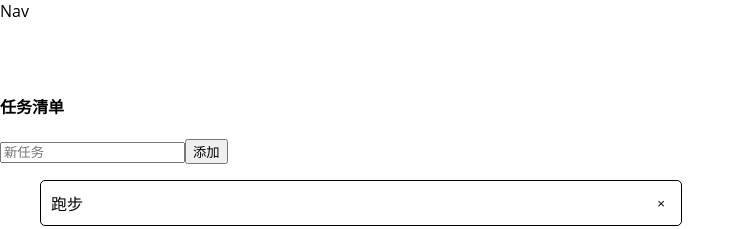
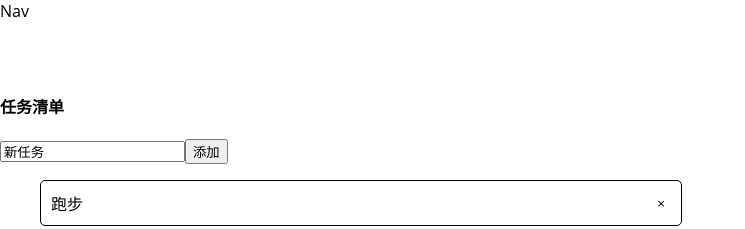
Before and after one commit to xuwenyihust/everyday-action, a React (Create React App) app: page / in a window 1280 px wide. Shown: the top 229 px of the page, without its empty margins (0-745 px from the left). Built offline with nearby package versions, Linux system fonts and the light colour scheme.

Commit message:
Avoid using ref.

```diff
--- /dev/null
+++ b/src/components/TodoItem/TodoHeader/TodoHeader.js
@@ -0,0 +1,10 @@
+import React from 'react';
+import './TodoHeader.css';
+
+const todoHeader = (props) => (
+    <div>
+        <input ref="itemName" placeholder="新任务"></input>
+    </div>
+);
+
+export default todoHeader;
--- a/src/containers/TodoList/TodoList.js
+++ b/src/containers/TodoList/TodoList.js
@@ -1,10 +1,16 @@
 import React, {Component} from 'react';
 import './TodoList.css';
 import TodoItem from '../../components/TodoItem/TodoItem';
+import TodoHeader from '../../components/TodoItem/TodoHeader/TodoHeader';
 
 class TodoList extends Component {
 
     state = {
+        itemToSubmit: {
+            id: null,
+            content: "新任务",
+            done: false
+        },
         items: [
             {
                 id: 1593920420073,
@@ -24,22 +30,33 @@ class TodoList extends Component {
         ]
     }
 
-    addItem = (event) => {
+    inputChangeHandler = (event) => {
+        console.log(event.target.value);
+        const newItemToSubmit = {
+            id: null,
+            content: event.target.value,
+            done: false
+        }
+
+        this.setState({itemToSubmit: newItemToSubmit})
+    }
+
+    addItemHandler = (event) => {
         event.preventDefault();
-        let newItemValue = this.refs.itemName.value;
+        const itemToSubmit = this.state.itemToSubmit;
 
-        if(newItemValue) {
+        if(itemToSubmit.content) {
             let newItems = [... this.state.items];
             newItems.push({
                 id: Date.now(),
-                content: newItemValue
+                content: itemToSubmit.content,
+                done: false
             });
-
             this.setState({items: newItems});
         }
     }
 
-    removeItem = (itemId) => {
+    removeItemHandler = (itemId) => {
         let updatedItems = this.state.items;
         updatedItems = updatedItems.filter(item =>
                         item.id !== itemId);
@@ -48,7 +65,7 @@ class TodoList extends Component {
         this.setState({items: updatedItems});
     }
 
-    revertItemDone = (itemId) => {
+    revertItemDoneHandler = (itemId) => {
         let updatedItems = this.state.items;
         let updatedItem = updatedItems.find(item => item.id === itemId);
         updatedItem.done = !updatedItem.done;
@@ -58,14 +75,19 @@ class TodoList extends Component {
 
     render () {
         const items = this.state.items.map(item =>{
-            return <TodoItem key={item.id} item={item} contentClicked={this.revertItemDone} closeClicked={this.removeItem}/>
+            return <TodoItem key={item.id} item={item} contentClicked={this.revertItemDoneHandler} closeClicked={this.removeItemHandler}/>
         })
 
         return (
             <div>
                 <h4>任务清单</h4>
-                <form onSubmit={this.addItem}>
-                    <input ref="itemName" placeholder="新任务"></input>
+                <form onSubmit={this.addItemHandler}>
+                    {/* <TodoHeader /> */}
+                    <input
+                        ref="itemName"
+                        placeholder="新任务"
+                        value={this.state.itemToSubmit.content}
+                        onChange={this.inputChangeHandler}></input>
                     <button type="submit">添加</button>
                 </form>
                 <ul>
```
Also changed, not shown: src/components/TodoItem/TodoHeader/TodoHeader.css (added).
